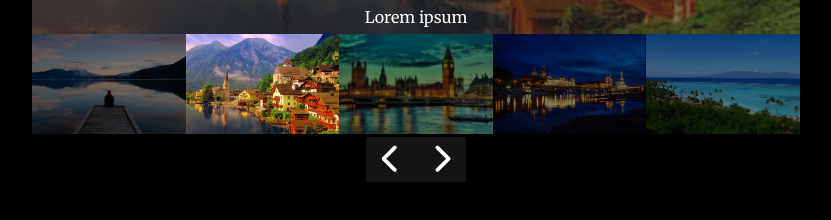
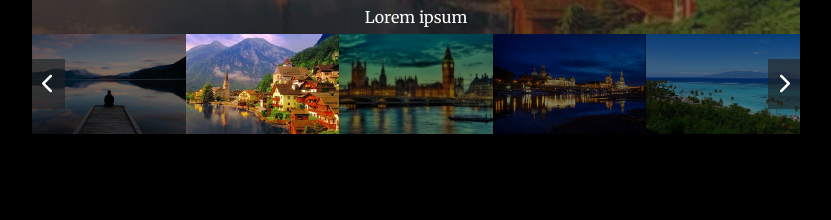
Before and after one commit to maquattrocchi/vue-slider, a plain HTML site: page index.html in a window 1280 px wide. Shown: the part 466-686 px from the top of the page, without its empty margins (224-1055 px from the left). Drawn offline with nearby package versions, Linux system fonts and the light colour scheme.

Commit message:
index,css:miglioramenti

```diff
--- a/css/style.css
+++ b/css/style.css
@@ -59,30 +59,27 @@ img{
     height: 100%;
     width: 20%;
     opacity: 0.5;
+    cursor: pointer;
 }
 .thumb.active{
     opacity: 1;
     animation: fade 1s linear;
 }
-/* player */
-#player{
-    height: 10%;
+.prev,
+.next{
+    cursor: pointer;
+    position: absolute;
+    top: 50%;
+    transform: translateY(-50%);
+    background-color: rgba(34, 34, 34, 0.6);
+    color: white;
+    padding: 10px;
+    font-size: 20px;
 }
-.prev,
-.next,
-.play,
-.pause{
-    cursor: pointer;
-    background-color: rgba(34, 34, 34, 0.6);
-    text-align: center;
-    color: white;
-    width: 50px;
-    font-size: 30px;
-    z-index: 3;
+.next{
+    right: 0;
 }
 .prev:hover .fa-solid,
-.next:hover .fa-solid,
-.play:hover .fa-solid,
-.pause:hover .fa-solid {
+.next:hover .fa-solid{
     transform: scale(1.1);
 }
--- a/index.html
+++ b/index.html
@@ -19,7 +19,7 @@
             <div id="slider" tabindex="0" @mouseover="stopScroll" @mouseleave="playScroll" @keyup.left="prevSlide" @keyup.right="nextSlide">
                 <div id="items-container">
                     <div class="cs-item">
-                        <img :src="slides[currentIndexActive].image" :alt="slides[currentIndexActive].title" />
+                        <img :src="slides[currentIndexActive].image" :alt="slides[currentIndexActive].title"/>
                         <div class="cs-title">
                             <h2>{{slides[currentIndexActive].title}}</h2>
                             <p class="mb-0">{{slides[currentIndexActive].text}}</p>
@@ -30,18 +30,13 @@
                     <div class="thumb" :class="{'active': index === currentIndexActive}" v-for="(thumb, index) in slides" @click="currentIndexActive = index">
                         <img :src="thumb.image" :alt="thumb.title"/>
                     </div>
-                </div>
-
-                <div id="player" class="d-flex justify-content-center align-items-center">
                     <div id="iPrev" class="prev" @click="prevSlide">
                         <i class="fa-solid fa-chevron-left"></i>
                     </div>
-
                     <div id="iNext" class="next" @click="nextSlide">
                         <i class="fa-solid fa-chevron-right"></i>
                     </div>
                 </div>
-
             </div>
         </div>
     </div>
```
